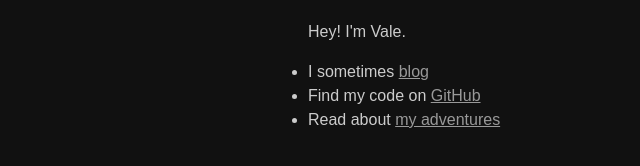
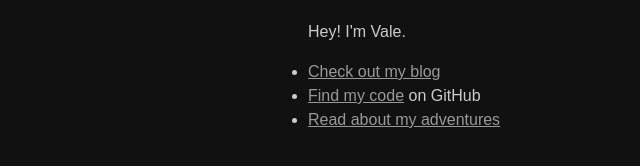
Before and after one commit to valerauko/valerauko.net, a plain HTML site: page index.html in a window 1280 px wide. Shown: the part 356-522 px from the top of the page, without its empty margins (640-1280 px from the left). Drawn offline with Linux system fonts and the light colour scheme.

Commit message:
Change linking style
This way is probably better semantics

```diff
--- a/index.html
+++ b/index.html
@@ -53,9 +53,9 @@
     <h1>Vale's backyard</h1>
     <p>Hey! I'm Vale.</p>
     <ul>
-      <li>I sometimes <a href="https://blog.valerauko.net/">blog</a></li>
-      <li>Find my code on <a href="https://github.com/valerauko">GitHub</a></li>
-      <li>Read about <a href="https://climbing.erdos.tech/">my adventures</a></li>
+      <li><a href="https://blog.valerauko.net/">Check out my blog</a></li>
+      <li><a href="https://github.com/valerauko">Find my code</a> on GitHub</li>
+      <li><a href="https://climbing.erdos.tech/">Read about my adventures</a></li>
     </ul>
   </body>
 </html>
```
